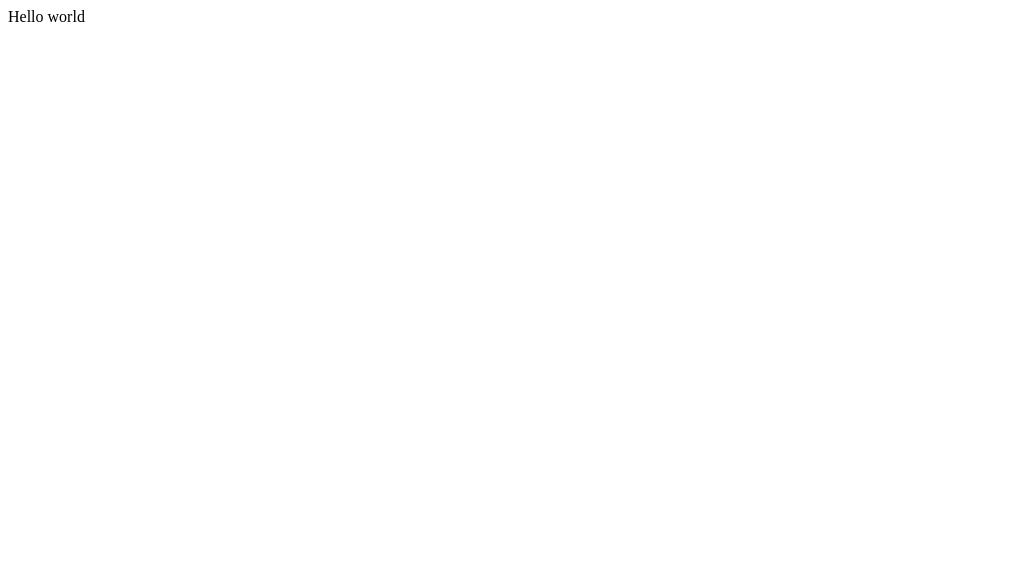
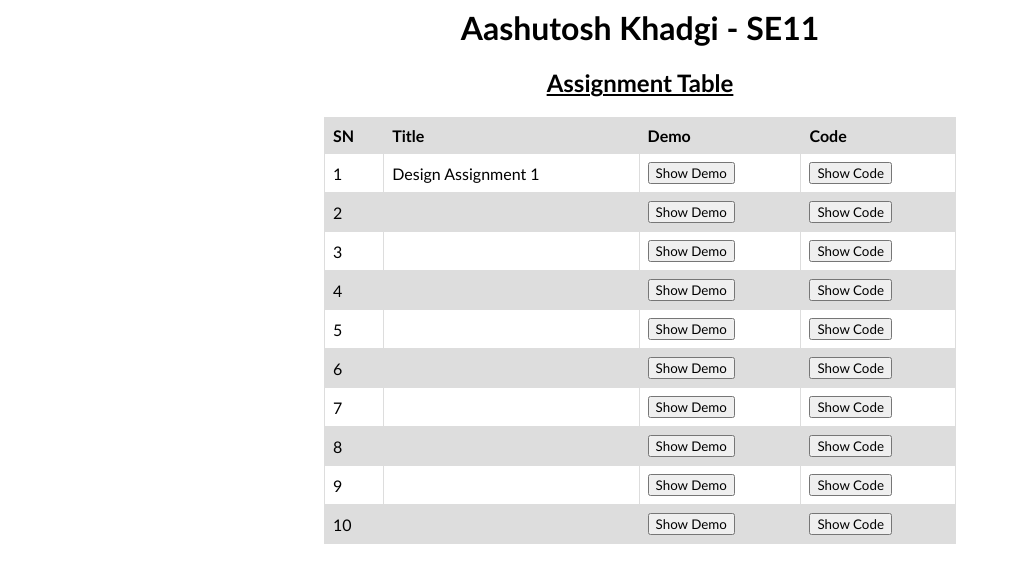
Before and after one commit to aashutosh98/aashutosh98.github.io, a plain HTML site: page index.html in a window 1280 px wide. Shown: the whole page, without its empty margins (0-1011 px from the left). Drawn offline with Linux system fonts and the light colour scheme.

Commit message:
Update index.html
update 1

```diff
--- a/index.html
+++ b/index.html
@@ -1,5 +1,126 @@
 <html>
-<head><title>Sample program</title></head>
-<body>Hello world</body>
+  <head><title>>Aashutosh Khadgi</title></head>
+  <style>
+    *{
+  font-family:Calibri;
+  text-align:center;
+}
+body{
+  float:center;
+}
 
+table{
+  margin-left:auto;
+  margin-right:auto;
+  border-collapse:collapse;
+  width:50%;
+  text-align:center;
+
+}
+td,th{
+  border:1px,solid,#dddddd;
+  text-align:left;
+  padding:8px;
+}
+
+tr:nth-child(odd){
+  background-color:#dddddd
+}
+
+  </style>
+  <body><h1>Aashutosh Khadgi - SE11</h1>
+    <h2><u>Assignment Table</u></h2>
+    <table>
+      <tr>
+        <th>SN</th>
+        <th>Title</th>
+        <th>Demo</th>
+        <th>Code</th>
+      </tr>
+      <tr>
+        <td>
+        1
+        </td>
+        <td>Design Assignment 1</td>
+        <td> <input type="button" value="Show Demo">
+         <td><input type="button" value="Show Code">
+      </tr>
+       <tr>
+        <td>
+        2
+        </td>
+        <td></td>
+        <td> <input type="button" value="Show Demo">
+         <td><input type="button" value="Show Code">
+      </tr>
+       <tr>
+        <td>
+        3
+        </td>
+        <td></td>
+        <td> <input type="button" value="Show Demo">
+         <td><input type="button" value="Show Code">
+      </tr>
+       <tr>
+        <td>
+        4
+        </td>
+        <td></td>
+        <td> <input type="button" value="Show Demo">
+         <td><input type="button" value="Show Code">
+      </tr>
+       <tr>
+        <td>
+        5
+        </td>
+        <td></td>
+        <td> <input type="button" value="Show Demo">
+         <td><input type="button" value="Show Code">
+      </tr>
+       <tr>
+        <td>
+        6
+        </td>
+        <td></td>
+        <td> <input type="button" value="Show Demo">
+         <td><input type="button" value="Show Code">
+      </tr>
+       <tr>
+        <td>
+        7
+        </td>
+        <td></td>
+        <td> <input type="button" value="Show Demo">
+         <td><input type="button" value="Show Code">
+      </tr>
+       <tr>
+        <td>
+        8
+        </td>
+        <td></td>
+        <td> <input type="button" value="Show Demo">
+         <td><input type="button" value="Show Code">
+      </tr>
+       <tr>
+        <td>
+        9
+        </td>
+        <td></td>
+        <td> <input type="button" value="Show Demo">
+         <td><input type="button" value="Show Code">
+      </tr>
+       <tr>
+        <td>
+        10
+        </td>
+        <td></td>
+        <td> <input type="button" value="Show Demo">
+         <td><input type="button" value="Show Code">
+      </tr>
+
+
+
+    </table>
+
+  </body>
 </html>
```
